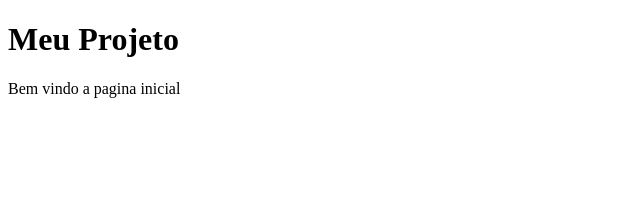
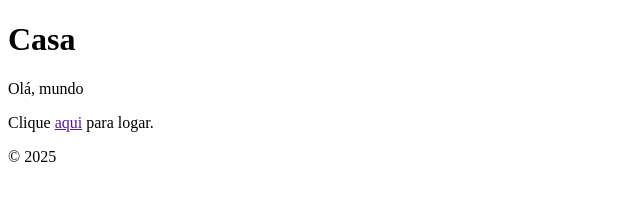
Before and after one commit to Willian-Brito/git-learning, a plain HTML site: page index.html in a window 1280 px wide. Shown: the whole page, without its empty margins (0-640 px from the left). Drawn offline with Linux system fonts and the light colour scheme.

```diff
--- a/index.html
+++ b/index.html
@@ -3,10 +3,21 @@
     <head>
         <meta charset="UTF-8">
         <meta name="viewport" content="width=device-width, initial-scale=1.0">
-    <title>Documento</title>
+        <title>Casa</title>
+        <link rel="stylesheet" type="text/css" href="style.css">
     </head>
     <body>
-    <h1>Meu Projeto</h1>
-    <p>Bem vindo a pagina inicial</p>
+        <div class="container">
+            <div class="header">
+                <h1>Casa</h1>
+            </div>
+            <div class="content">
+                <p>Olá, mundo</p>
+                <p>Clique <a href="">aqui</a> para logar.</p>
+            </div>
+            <div class="footer">
+                <p>&copy; 2025</p>
+            </div>
+        </div>
     </body>
 </html>
```
Lines whose indentation alone changed are shown as unchanged.
